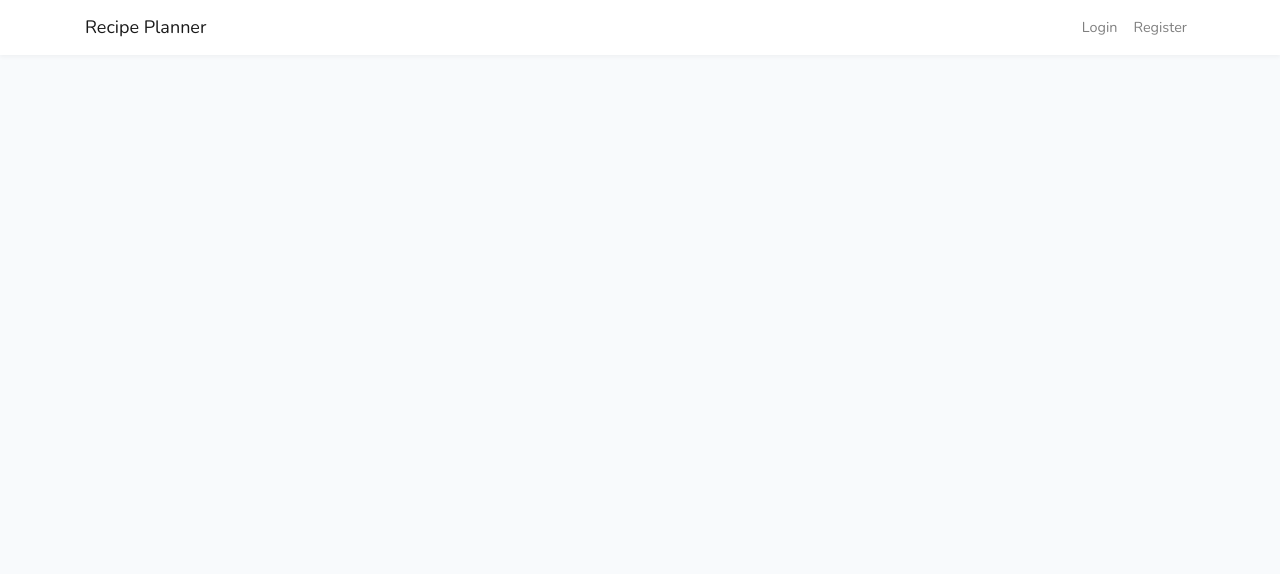
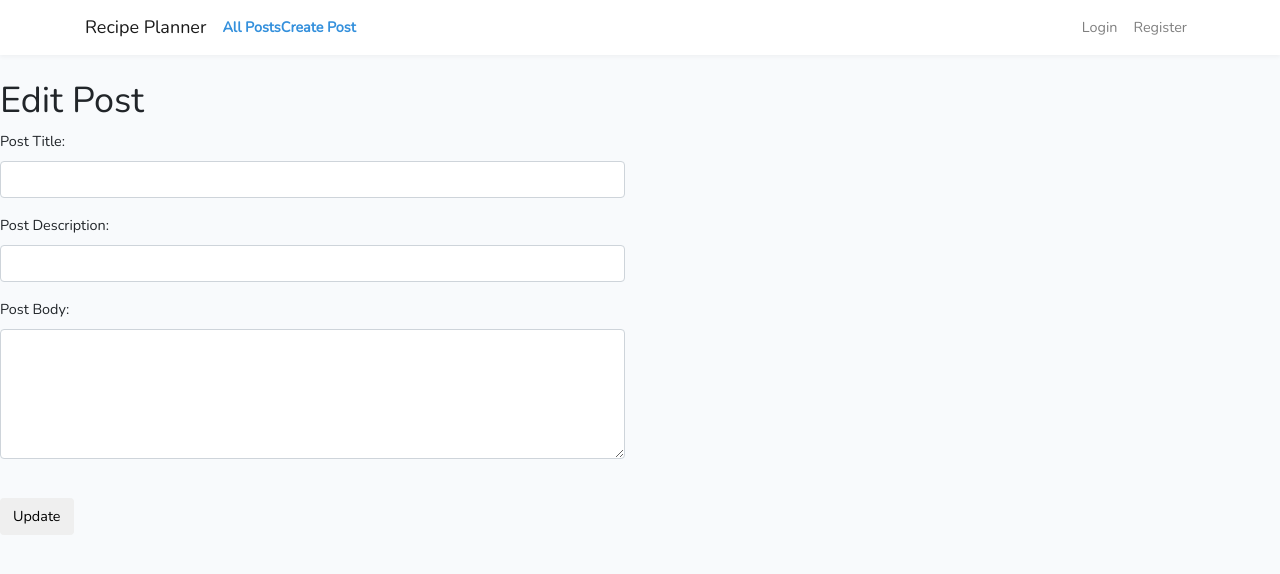
Before and after one commit to avaines/recipe-planner, a Vue app: page /edit/1 in a window 1280 px wide. Shown: the top 574 px of the page. Built offline with nearby package versions, Linux system fonts and the light colour scheme; no server answers; the database is empty; the HTML template or start-up script is replaced by a standard one.

Commit message:
adding basic crud functionality

```diff
--- /dev/null
+++ b/src/components/CreateComponent.vue
@@ -0,0 +1,63 @@
+<template>
+  <div>
+    <h1>Create A Post</h1>
+    <form @submit.prevent="addPost">
+      <div class="row">
+        <div class="col-md-6">
+          <div class="form-group">
+            <label>Post Title:</label>
+            <input type="text" class="form-control" v-model="title">
+          </div>
+        </div>
+      </div>
+      <div class="row">
+        <div class="col-md-6">
+          <div class="form-group">
+            <label>Description:</label>
+            <input type="text" class="form-control" v-model="descript">
+          </div>
+        </div>
+      </div>
+      <div class="row">
+        <div class="col-md-6">
+          <div class="form-group">
+            <label>Body:</label>
+            <textarea
+            class="form-control"
+            v-model="body"
+            rows="5"
+            :min-height="50"
+            >
+          </textarea>
+        </div>
+      </div>
+    </div><br />
+    <div class="form-group">
+      <button class="btn btn-primary">Create</button>
+    </div>
+  </form>
+</div>
+</template>
+
+<script>
+import { db } from '@/main'
+export default {
+  data(){
+    return {
+      title: null,
+      descript: null,
+      body: null
+    }
+  },
+  methods: {
+    async addPost () {
+      await db.collection('posts').add({
+        title: this.title,
+        descript: this.descript,
+        body: this.body
+      })
+      this.$router.push({name: 'posts'});
+    }
+  }
+}
+</script>
--- /dev/null
+++ b/src/components/EditComponent.vue
@@ -0,0 +1,72 @@
+<template>
+  <div>
+    <h1>Edit Post</h1>
+    <form @submit.prevent="updatePost">
+      <div class="row">
+        <div class="col-md-6">
+          <div class="form-group">
+            <label>Post Title:</label>
+            <input type="text" class="form-control" v-model="post.title">
+          </div>
+        </div>
+      </div>
+      <div class="row">
+        <div class="col-md-6">
+          <div class="form-group">
+            <label>Post Description:</label>
+            <input type="text" class="form-control" v-model="post.descript">
+          </div>
+        </div>
+      </div>
+      <div class="row">
+        <div class="col-md-6">
+          <div class="form-group">
+            <label>Post Body:</label>
+            <textarea
+            class="form-control"
+            v-model="post.body"
+            rows="5"
+            :min-height="50"
+            >
+          </textarea>
+        </div>
+      </div>
+    </div><br />
+    <div class="form-group">
+      <button class="btn green">Update</button>
+    </div>
+  </form>
+</div>
+</template>
+
+<script>
+import { db } from '@/main'
+export default {
+  data() {
+    return {
+      post: []
+    }
+  },
+  created () {
+    const ref = db.collection('posts').doc(this.$route.params.id);
+    ref.get().then((doc) => {
+      if (doc.exists) {
+        this.post = doc.data();
+      } else {
+        alert("No such document!");
+      }
+    });
+  },
+  methods: {
+    async updatePost () {
+      const updateRef = await db.collection('posts').doc(this.$route.params.id)
+      updateRef.set({
+        title: this.post.title,
+        descript: this.post.descript,
+        body: this.post.body
+      })
+      this.$router.push({name: 'posts'});
+    }
+  }
+}
+</script>
--- /dev/null
+++ b/src/components/IndexComponent.vue
@@ -0,0 +1,50 @@
+<template>
+  <div>
+    <table class="table table-hover">
+      <thead>
+        <tr>
+          <th>Title</th>
+          <th>Description</th>
+          <th>Actions</th>
+        </tr>
+      </thead>
+      <tbody>
+        <tr v-for="post in posts" :key="post.id">
+          <td>{{ post.title }}</td>
+          <td>{{ post.descript }}</td>
+          <td><router-link :to="{name: 'edit', params: { id: post.id }}" class="btn blue">Edit</router-link>
+              <button class="btn red" @click.prevent="deletePost(post.id)">Delete</button>
+          </td>
+        </tr>
+      </tbody>
+    </table>
+  </div>
+</template>
+
+<script>
+import db from '@/main'
+import { mapGetters } from "vuex";
+
+export default {
+  data() {
+    return {}
+  },
+  mounted () {
+    this.getPosts()
+  },
+  methods: {
+    getPosts () {
+      this.$store.dispatch('loadPosts')
+    },
+    async deletePost (id) {
+      await db.collection('posts').doc(id).delete()
+      this.getPosts()
+    }
+  },
+  computed: {
+    ...mapGetters({
+      posts: "posts"
+    })
+  }
+};
+</script>
--- a/src/components/Navbar.vue
+++ b/src/components/Navbar.vue
@@ -14,7 +14,10 @@
         <span class="navbar-toggler-icon"></span>
       </button>
       <div class="collapse navbar-collapse" id="navbarSupportedContent">
-        <ul class="navbar-nav mr-auto"></ul>
+        <ul class="navbar-nav mr-auto">
+          <li><a href="/"><strong>All Posts</strong></a></li>
+          <li><a href="/create"><strong>Create Post</strong></a></li>
+        </ul>
         <ul class="navbar-nav ml-auto">
           <template v-if="user.loggedIn">
             <li class="nav-item">
--- a/src/main.js
+++ b/src/main.js
@@ -1,7 +1,7 @@
 import Vue from "vue";
 import App from "./App.vue";
+import firebase from "firebase";
 import router from "./router";
-import firebase from "firebase";
 import store from "@/store";
 
 import '@/assets/css/bootstrap.css'
@@ -23,21 +23,23 @@ firebase.auth().onAuthStateChanged(user => {
   store.dispatch("fetchUser", user);
 });
 
+export const db = firebase.firestore();
+
 document.title = 'Recipe Planner'
 
-router.beforeEach((to, from, next) => {
-  if (to.matched.some(record => record.meta.auth)) {
-    // this route requires auth, check if logged in
-    // if not, redirect to login page.
-    if (!store.getters.user.loggedIn) {
-      next({ name: 'login' })
-    } else {
-      next() // go to wherever I'm going
-    }
-  } else {
-    next() // does not require auth, make sure to always call next()!
-  }
-})
+// router.beforeEach((to, from, next) => {
+//   if (to.matched.some(record => record.meta.auth)) {
+//     // this route requires auth, check if logged in
+//     // if not, redirect to login page.
+//     if (!store.getters.user.loggedIn) {
+//       next({ name: 'login' })
+//     } else {
+//       next() // go to wherever I'm going
+//     }
+//   } else {
+//     next() // does not require auth, make sure to always call next()!
+//   }
+// })
 
 new Vue({
   router,
--- a/src/router/index.js
+++ b/src/router/index.js
@@ -4,15 +4,15 @@ import Router from 'vue-router'
 Vue.use(Router)
 
   const routes = [
-  {
-    path: '/',
-    name: 'home',
-    component: () => import('@/components/Home.vue'),
-    meta: {
-      auth: true,
-      title: 'Home'
-    }
-  },
+  // {
+  //   path: '/',
+  //   name: 'home',
+  //   component: () => import('@/components/Home.vue'),
+  //   meta: {
+  //     auth: true,
+  //     title: 'Home'
+  //   }
+  // },
   {
     path: '/login',
     name: 'login',
@@ -48,6 +48,33 @@ Vue.use(Router)
       auth: true,
       title: 'Profile'
     }
+  },
+  {
+    name: 'create',
+    path: '/create',
+    component: () => import('@/components/CreateComponent'),
+    meta: {
+      auth: true,
+      title: 'CreateComponent'
+    }
+  },
+  {
+    name: 'posts',
+    path: '/',
+    component: () => import('@/components/IndexComponent'),
+    meta: {
+      auth: true,
+      title: 'IndexComponent'
+    }
+  },
+  {
+    name: 'edit',
+    path: '/edit/:id',
+    component: () => import('@/components/EditComponent'),
+    meta: {
+      auth: true,
+      title: 'EditComponent'
+    }
   }
 ]
 
--- a/src/store.js
+++ b/src/store.js
@@ -1,10 +1,12 @@
 import Vue from "vue";
 import Vuex from "vuex";
+import { db } from '@/main'
 
 Vue.use(Vuex);
 
 export default new Vuex.Store({
   state: {
+    posts: [],
     user: {
       loggedIn: false,
       data: null
@@ -13,6 +15,9 @@ export default new Vuex.Store({
   getters: {
     user(state){
       return state.user
+    },
+    posts(state){
+      return state.posts
     }
   },
   mutations: {
@@ -21,6 +26,9 @@ export default new Vuex.Store({
     },
     SET_USER(state, data) {
       state.user.data = data;
+    },
+    setPosts: (state, posts) => {
+      state.posts = posts
     }
   },
   actions: {
@@ -34,11 +42,16 @@ export default new Vuex.Store({
       } else {
         commit("SET_USER", null);
       }
+    },
+    loadPosts: async context => {
+      let snapshot = await db.collection('posts').get()
+      const posts = []
+      snapshot.forEach(doc => {
+        let appData = doc.data()
+        appData.id = doc.id
+        posts.push(appData)
+      })
+      context.commit('setPosts', posts)
     }
   }
 });
-
-// getter for rec's from fbase
-// setter for same
-
-// getter and setter for some sort of persistence.
--- /dev/null
+++ b/src/views/About.vue
@@ -0,0 +1,5 @@
+<template>
+  <div class="about">
+    <h1>This is an about page</h1>
+  </div>
+</template>
--- /dev/null
+++ b/src/views/Home.vue
@@ -0,0 +1,18 @@
+<template>
+  <div class="home">
+    <img alt="Vue logo" src="../assets/logo.png">
+    <HelloWorld msg="Welcome to Your Vue.js App"/>
+  </div>
+</template>
+
+<script>
+// @ is an alias to /src
+import HelloWorld from '@/components/HelloWorld.vue'
+
+export default {
+  name: 'home',
+  components: {
+    HelloWorld
+  }
+}
+</script>
```
Also changed, not shown: src/App.vue (line endings or trailing spaces), 2 other files (tests, documents, lock files or other folders).
